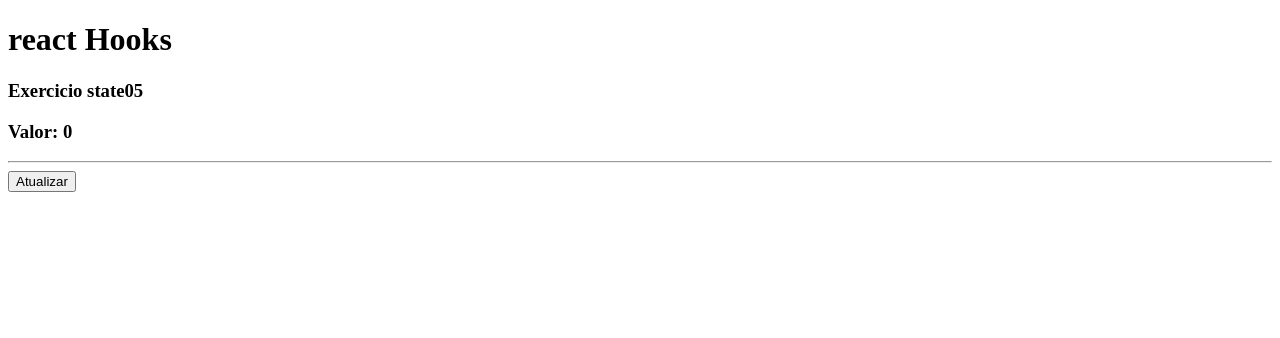
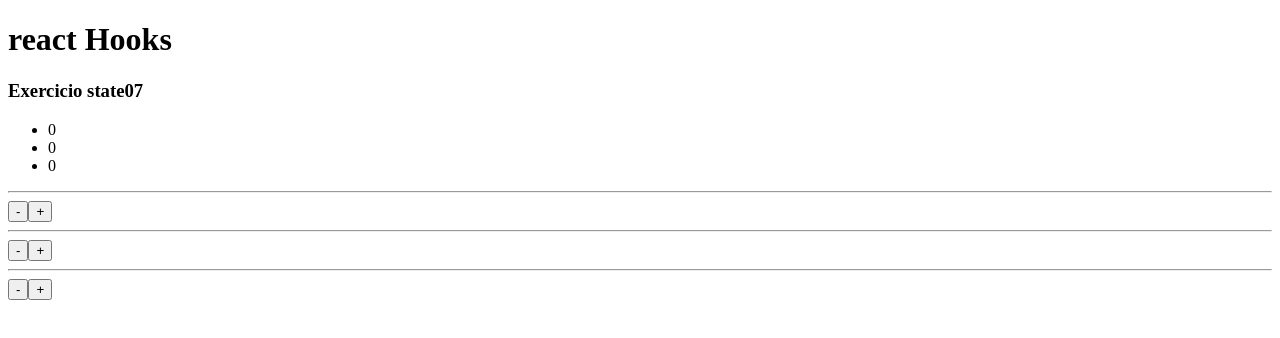
Before and after one commit to reginaldo-miranda/reactJoaoRibeiro, a React (Vite) app: page / in a window 1280 px wide. Shown: the top 338 px of the page. Built offline with nearby package versions, Linux system fonts and the light colour scheme.

Commit message:
07_Hooks

```diff
--- a/src/App.jsx
+++ b/src/App.jsx
@@ -66,7 +66,8 @@ import React from "react";
 //import HooksState02 from "./components/UseState02";
 //import HooksState03 from "./components/UseState03";
 //import HooksState04 from "./components/UseState04";
-import HooksState05 from "./components/UseState05";
+//import HooksState06 from "./components/UseState06";
+import HooksState07 from "./components/UseState07";
 
 export default () => {
 
@@ -77,7 +78,9 @@ export default () => {
      {/*<HooksState02/>*/}
      {/*<HooksState03/>*/}
      {/*<HooksState04/>*/}
-     <HooksState05/>
+     {/*<HooksState05/>*/}
+     {/*<HooksState06/>*/}
+     <HooksState07/>
 
     </>
   );
--- /dev/null
+++ b/src/components/UseState06.jsx
@@ -0,0 +1,27 @@
+import React from "react";
+import { useState } from "react";
+import UseState06a from "./UseState06a";
+
+export default() => {
+
+    const [valor1, setValor1] = useState(0);
+    const [valor2, setValor2] = useState(0);
+
+    function decValor1(){setValor1(old => old - 5)};
+    function incValor1(){setValor1(old => old + 5)};
+
+    function decValor2(){setValor2(old => old - 10)};
+    function incValor2(){setValor2(old => old + 10)};
+
+
+    return(
+        <>
+            <h3>Exercicio state06</h3>
+            <h3>Valor Calculado {valor1} + {valor2}: <strong>{valor1 + valor2}</strong> </h3>
+            <hr/>
+            <UseState06a funcaoDec={decValor1} funcaoInc={incValor1} />
+            <hr/>
+            <UseState06a funcaoDec={decValor2} funcaoInc={incValor2}/>
+        </>
+    )
+}
--- /dev/null
+++ b/src/components/UseState07.jsx
@@ -0,0 +1,48 @@
+import React from "react";
+import { useState } from "react";
+import UseState07a from "./UseState07a";
+
+export default() => {
+
+    const [valor, setValor] = useState([0,0,0]);
+
+    function atualizar(indece, unidade){
+
+        const tmp = [...valor]
+        tmp[indece] = tmp[indece] + unidade
+        setValor(tmp)
+
+    }
+
+
+    function decValor1(){ atualizar(0,-1) };
+    function incValor1(){ atualizar(0,1) };
+
+    function decValor2(){ atualizar(1,-1) };
+    function incValor2(){ atualizar(1,1) };
+
+    function decValor3(){ atualizar(2,-1) };
+    function incValor3(){ atualizar(2,1) };
+
+
+
+
+
+    return(
+        <>
+            <h3>Exercicio state07</h3>
+            <ul>
+                <li>{valor[0]}</li>
+                <li>{valor[1]}</li>
+                <li>{valor[2]}</li>
+
+            </ul>
+            <hr/>
+            <UseState07a funcaoDec={decValor1} funcaoInc={incValor1} />
+            <hr/>
+            <UseState07a funcaoDec={decValor2} funcaoInc={incValor2}/>
+            <hr/>
+            <UseState07a funcaoDec={decValor3} funcaoInc={incValor3}/>
+        </>
+    )
+}
--- /dev/null
+++ b/src/components/UseState07a.jsx
@@ -0,0 +1,11 @@
+import React from "react";
+export default ({funcaoDec, funcaoInc}) => {
+
+    return (
+        <>
+            <button onClick={funcaoDec}>-</button>
+            <button onClick={funcaoInc} >+</button>
+        </>
+    )
+
+}
```
Also changed, not shown: src/components/UseState06a.jsx (added, +11 -0 lines).
